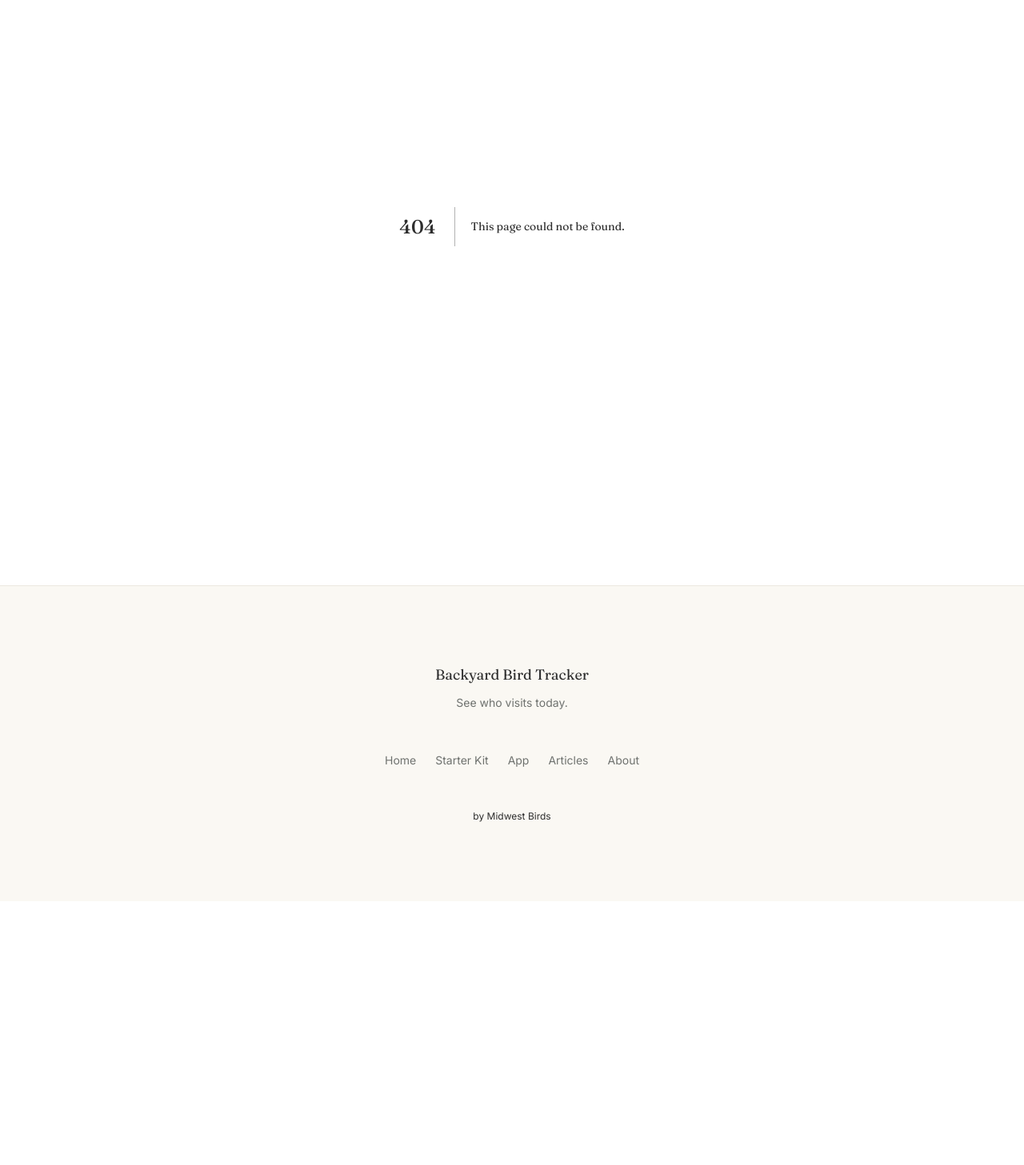
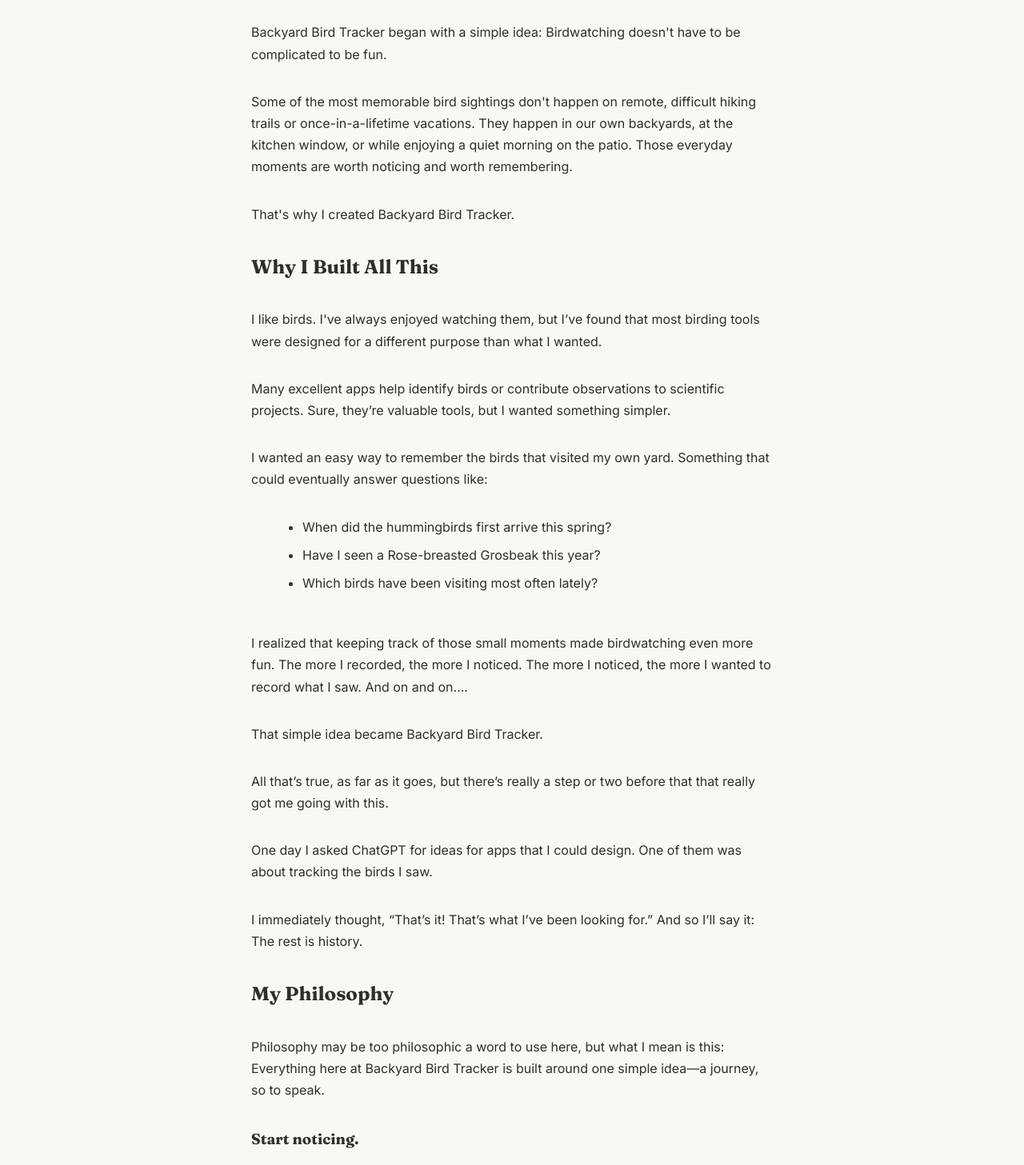
Before and after one commit to glsonn/backyard-bird-tracker-website, a Next.js app: page /about in a window 1280 px wide. Before the commit this address had no page. Shown: the part 213-1670 px from the top of the page at 80% size. Before the commit the page ends 1340 px from the top, so only its background shows below. Built offline with nearby package versions, Linux system fonts and the light colour scheme.

Commit message:
Add About page

```diff
--- /dev/null
+++ b/app/about/page.tsx
@@ -0,0 +1,176 @@
+import Link from "next/link";
+
+export default function AboutPage() {
+  return (
+    <main className="about-page">
+      <div className="container container--narrow">
+        <div className="hero-inner">
+          <p>ABOUT</p>
+        </div>
+        <section className="about-section">
+          <h1 className="hero-title">About Backyard Bird Tracker</h1>
+
+          <p>
+            Backyard Bird Tracker began with a simple idea: Birdwatching doesn't
+            have to be complicated to be fun.
+          </p>
+
+          <p>
+            Some of the most memorable bird sightings don't happen on remote,
+            difficult hiking trails or once-in-a-lifetime vacations. They happen
+            in our own backyards, at the kitchen window, or while enjoying a
+            quiet morning on the patio. Those everyday moments are worth
+            noticing and worth remembering.
+          </p>
+
+          <p>That's why I created Backyard Bird Tracker.</p>
+        </section>
+
+        <section className="about-section">
+          <h2>Why I Built All This</h2>
+
+          <p>
+            I like birds. I've always enjoyed watching them, but I’ve found that
+            most birding tools were designed for a different purpose than what I
+            wanted.
+          </p>
+
+          <p>
+            Many excellent apps help identify birds or contribute observations
+            to scientific projects. Sure, they’re valuable tools, but I wanted
+            something simpler.
+          </p>
+
+          <p>
+            I wanted an easy way to remember the birds that visited my own yard.
+            Something that could eventually answer questions like:
+          </p>
+
+          <ul>
+            <li>When did the hummingbirds first arrive this spring?</li>
+            <li>Have I seen a Rose-breasted Grosbeak this year?</li>
+            <li>Which birds have been visiting most often lately?</li>
+          </ul>
+
+          <p>
+            I realized that keeping track of those small moments made
+            birdwatching even more fun. The more I recorded, the more I noticed.
+            The more I noticed, the more I wanted to record what I saw. And on
+            and on....
+          </p>
+
+          <p>That simple idea became Backyard Bird Tracker.</p>
+
+          <p>
+            All that’s true, as far as it goes, but there’s really a step or two
+            before that that really got me going with this.
+          </p>
+
+          <p>
+            One day I asked ChatGPT for ideas for apps that I could design. One
+            of them was about tracking the birds I saw.
+          </p>
+
+          <p>
+            I immediately thought, “That’s it! That’s what I’ve been looking
+            for.” And so I’ll say it: The rest is history.
+          </p>
+        </section>
+
+        <section className="about-section">
+          <h2>My Philosophy</h2>
+
+          <p>
+            Philosophy may be too philosophic a word to use here, but what I
+            mean is this: Everything here at Backyard Bird Tracker is built
+            around one simple idea—a journey, so to speak.
+          </p>
+
+          <h3>Start noticing.</h3>
+
+          <p>
+            The free Backyard Bird Tracker
+            <Link href="/starter-kit">Starter Kit</Link> helps new (and
+            not-so-new) birdwatchers begin paying more attention to the birds
+            around them.
+          </p>
+
+          <h3>Learn and reflect.</h3>
+
+          <p>
+            The <Link href="/articles">Articles</Link> share ideas, tips, and
+            observations that help you enjoy backyard birdwatching a little more
+            each day.
+          </p>
+
+          <h3>Remember.</h3>
+
+          <p>
+            The <Link href="/app">Backyard Bird Tracker app</Link> (also free)
+            gives you an easy way to keep a personal journal of the birds you've
+            seen, making it simple to look back at what you’ve seen in the past
+            days, weeks, months, and (eventually) years.
+          </p>
+
+          <p>
+            It's not about building the biggest life list or competing with
+            anyone else. It's about enjoying the birds that visit your own
+            little corner of the world.
+          </p>
+        </section>
+
+        <section className="about-section">
+          <h2>About Me</h2>
+
+          <p>
+            My name is Gary Sonnenberg, but you can call me Papasonn. I've spent
+            much of my life enjoying the outdoors, taking photographs, and,
+            especially the past several years, just watching the birds.
+          </p>
+
+          <p>
+            I have a handful of feeders—tube, peanut, box, hummer, suet—in my
+            backyard. When it’s too hot or too cold here in Wisconsin to sit
+            outside and watch them, I can still see them on the other side of
+            the French doors in my dining room.
+          </p>
+
+          <p>
+            Backyard Bird Tracker brings together my interests in birdwatching,
+            technology, and helping people—in this case, by creating a simple
+            tool that makes an everyday hobby more enjoyable.
+          </p>
+
+          <p>
+            I hope this project encourages people of all experience levels—from
+            complete beginners to lifelong birdwatchers—to slow down, look
+            outside, and appreciate the birds that share our neighborhoods.
+          </p>
+        </section>
+
+        <section className="about-section">
+          <h2>Looking Ahead</h2>
+
+          <p>
+            Backyard Bird Tracker is continuing to grow with new articles,
+            improvements to the app, and additional resources for backyard
+            birdwatchers.
+          </p>
+
+          <p>
+            My goal isn't to build the biggest birding website on the
+            internet—though how cool would that be! It's to build a place that
+            helps people notice, record, and enjoy the birds that share their
+            everyday lives.
+          </p>
+
+          <p>
+            If Backyard Bird Tracker helps you smile when an old feathered
+            friend returns to your yard, then it's doing exactly what I hoped it
+            would.
+          </p>
+        </section>
+      </div>
+    </main>
+  );
+}
--- a/app/globals.css
+++ b/app/globals.css
@@ -103,7 +103,7 @@
 }
 
 section {
-  margin-bottom: var(--space-8);
+  margin-bottom: var(--space-5);
 }
 
 .feature-title {
@@ -915,3 +915,34 @@
     text-align: left;
   }
 }
+
+.about-page {
+  padding: var(--space-1) 0;
+}
+
+.about-section {
+  margin-top: var(--space-5);
+  margin-bottom: var(--space-5);
+}
+
+.about-section h2 {
+  margin-bottom: var(--space-3);
+}
+
+.about-section h3 {
+  margin-top: var(--space-3);
+  margin-bottom: var(--space-2);
+}
+
+.about-section p {
+  margin-top: var(--space-5);
+  margin-bottom: var(--space-5);
+}
+
+.about-section ul {
+  margin: 0 0 var(--space-6) 1.5rem;
+}
+
+.about-section li {
+  margin-bottom: 0.5rem;
+}
```
